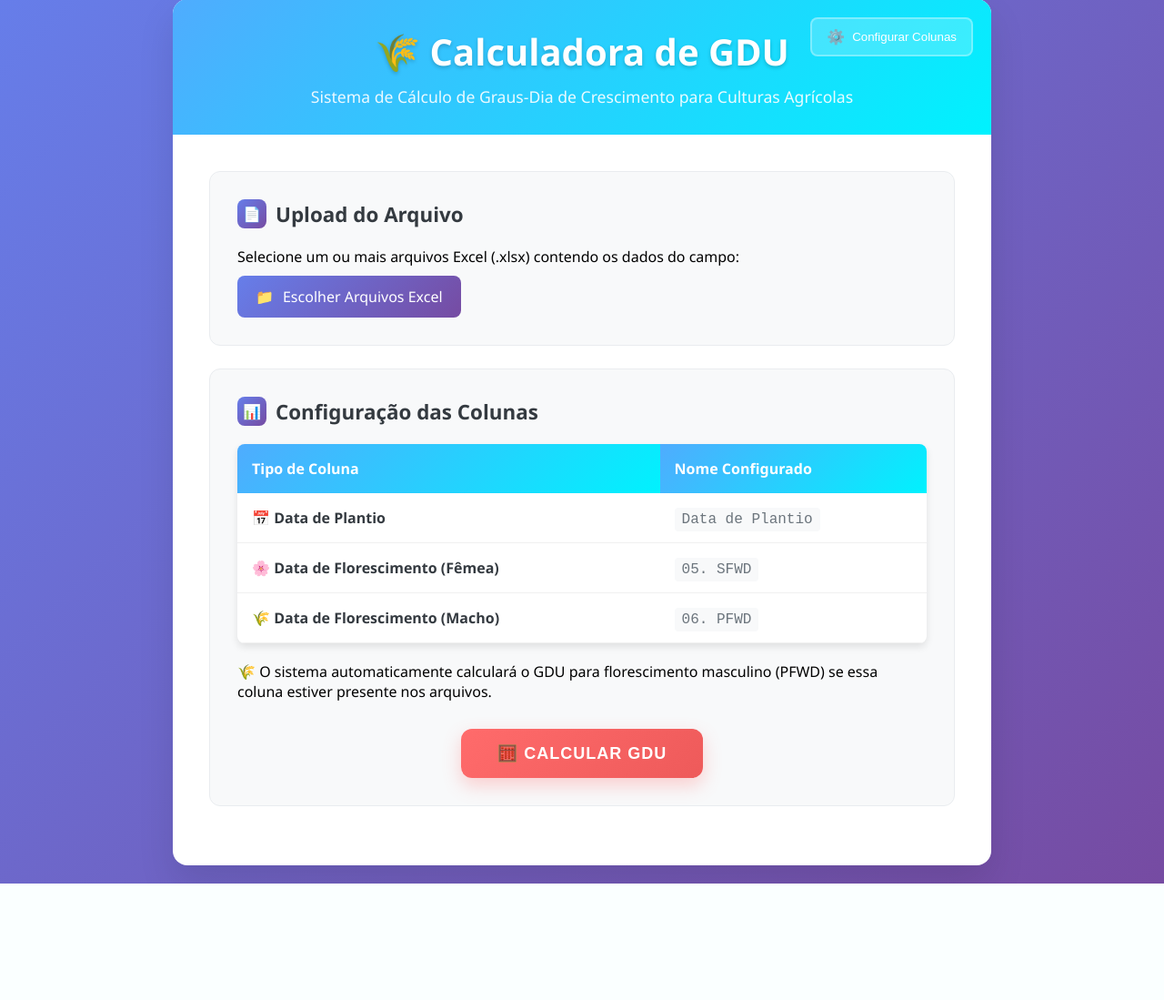
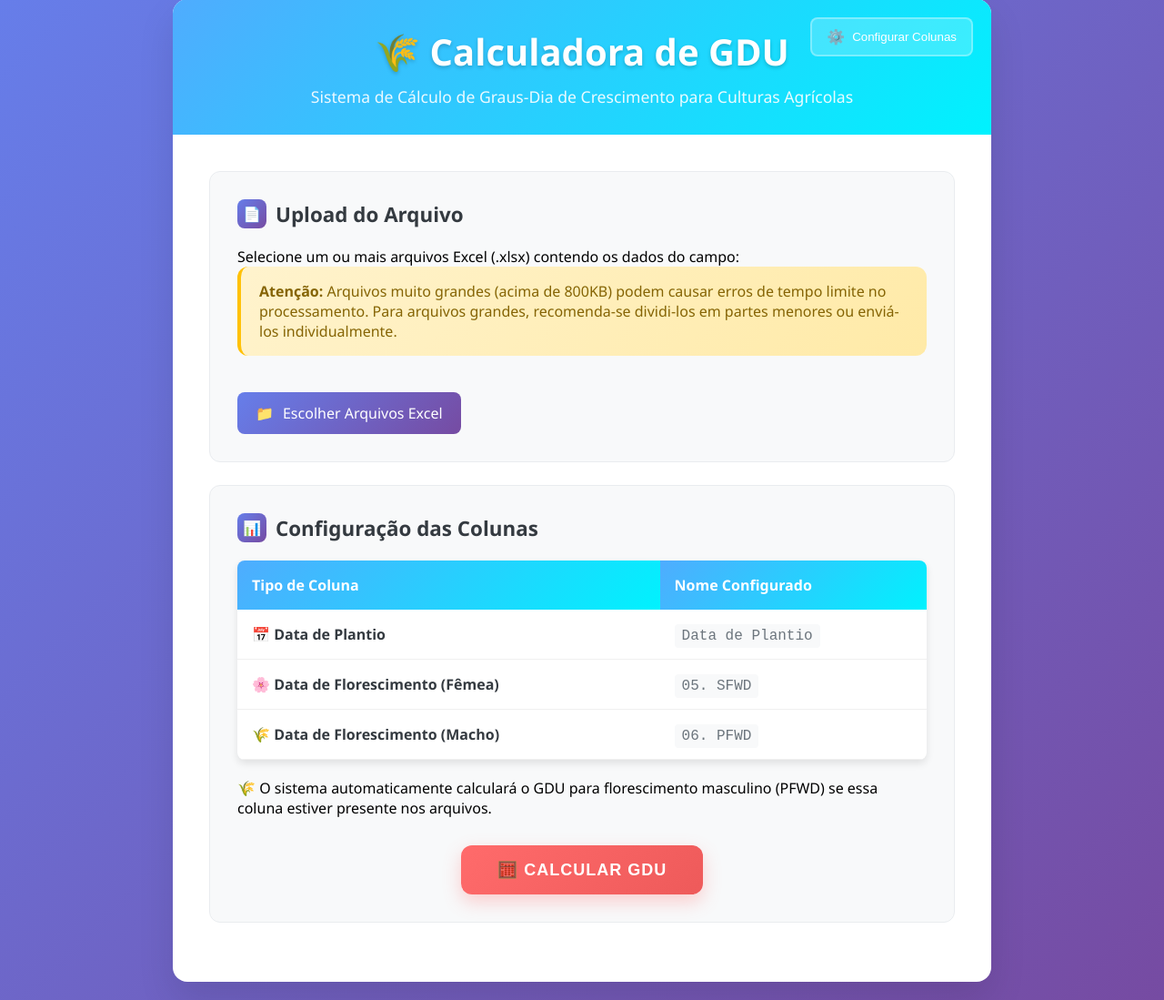
Before and after one commit to RodrigoBertipalha/CalculadoraGDU, a Flask app: page / in a window 1280 px wide. Shown: the part 21-1120 px from the top of the page at 91% size. Before the commit the page ends 992 px from the top, so only its background shows below. Run offline with Flask 3, Linux system fonts and the light colour scheme; parts of the project's set-up code (start-up, migrations or seed data) failed here and were passed over.

Commit message:
Otimização para processamento no Render: aumentado timeout, reduzido uso de memória e adicionado avisos sobre arquivos grandes

```diff
--- a/main.py
+++ b/main.py
@@ -88,10 +88,23 @@ def index():
                 filepath = os.path.join(UPLOAD_FOLDER, original_filename)
                 file.save(filepath)
 
-                df = pd.read_excel(filepath)
+                # Verificar tamanho do arquivo e mostrar aviso
+                file_size_kb = os.path.getsize(filepath) / 1024
+                if file_size_kb > 800:
+                    print(f"AVISO: O arquivo {original_filename} tem {file_size_kb:.2f}KB e pode causar timeout no processamento")
+
+                # Otimizar leitura de planilhas para usar menos memória
+                df = pd.read_excel(
+                    filepath,
+                    engine='openpyxl'  # O motor openpyxl é geralmente mais eficiente em memória
+                )
                 df_result = df.copy()
                 erros = 0
                 linhas_validas = 0
+
+                # Forçar coleta de lixo após leitura do arquivo
+                import gc
+                gc.collect()
             except Exception as e:
                 print(f"Erro ao carregar o arquivo {file.filename}: {e}")
                 continue
@@ -234,6 +247,9 @@ def index():
                 processed_filenames.append(output_filename)
                 print(f"Arquivo {original_filename} processado com sucesso e adicionado à lista.")
 
+                # Forçar coleta de lixo após processamento completo do arquivo
+                gc.collect()
+
             except Exception as e:
                 print(f"Erro ao finalizar o processamento do arquivo {original_filename}: {e}")
                 continue
--- a/templates/index.html
+++ b/templates/index.html
@@ -514,6 +514,11 @@
           </h3>
           <p>Selecione um ou mais arquivos Excel (.xlsx) contendo os dados do campo:</p>
 
+          <div class="status-message status-warning">
+            <b>Atenção:</b> Arquivos muito grandes (acima de 800KB) podem causar erros de tempo limite no processamento.
+            Para arquivos grandes, recomenda-se dividi-los em partes menores ou enviá-los individualmente.
+          </div>
+
           <div class="file-input-container">
             <input type="file" name="files[]" class="file-input" multiple required onchange="showFileNames(this)">
             <label class="file-input-label">
```
Also changed, not shown: wsgi.py (+9 -1 lines), 1 other file.
